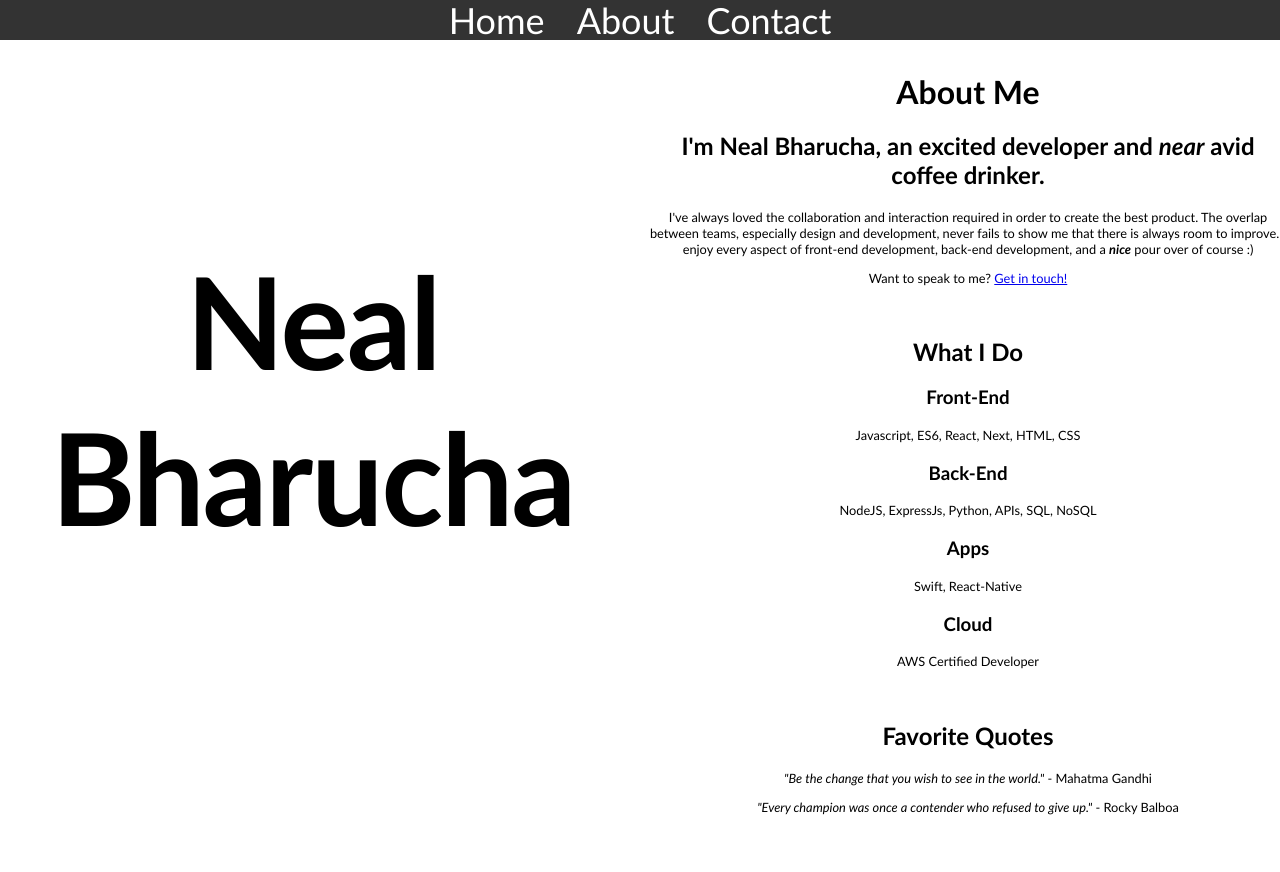
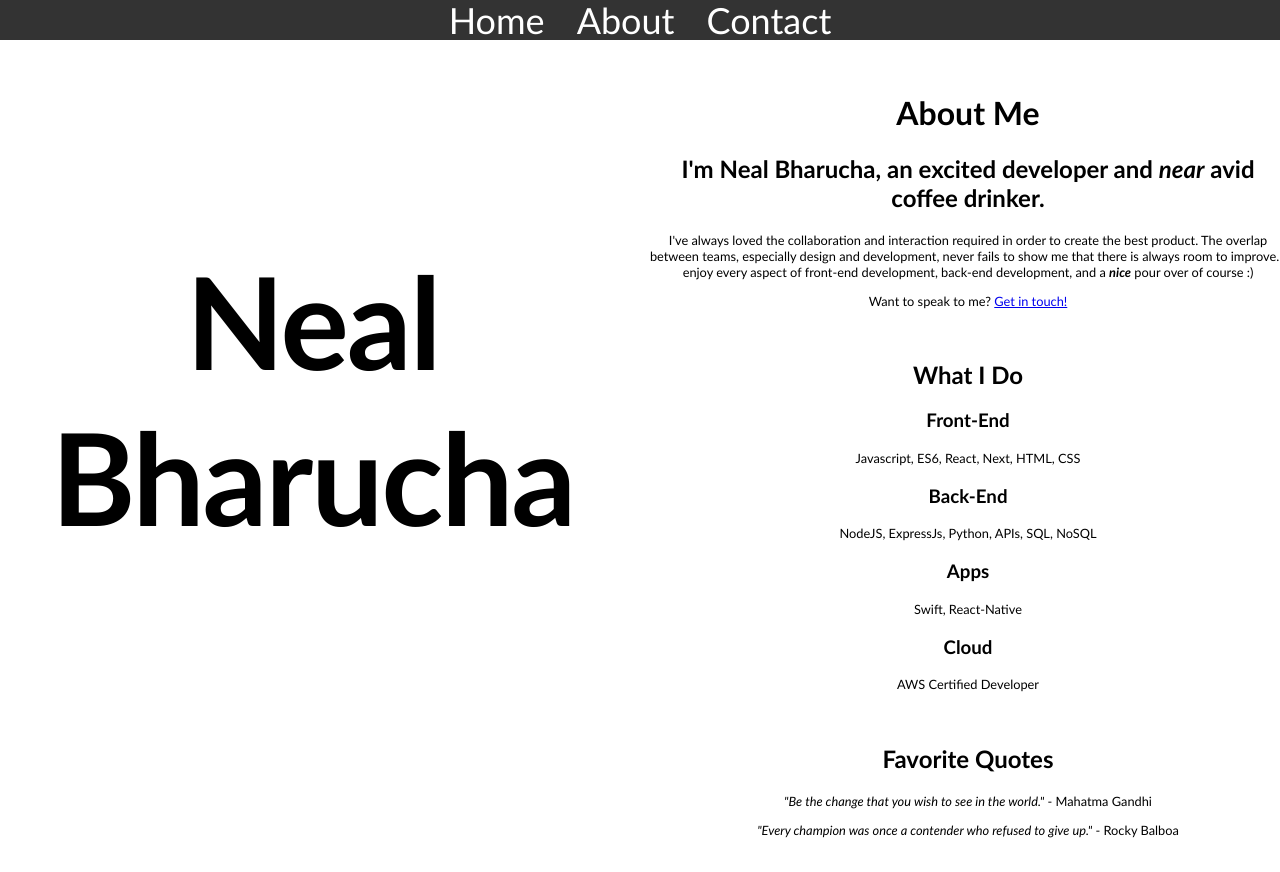
Before and after one commit to ThatDevOpNeal/personal-website, a Next.js app: page /about in a window 1280 px wide. Built offline with nearby package versions, Linux system fonts and the light colour scheme.

Commit message:
Change margin for title

```diff
--- a/pages/about.js
+++ b/pages/about.js
@@ -9,7 +9,7 @@ const About = () => (
       <Title />
     </div>
     <div className="half-container">
-      <h1 className="margin-padding-zero right-side-title">About Me</h1>
+      <h1 className="right-side-title">About Me</h1>
       <div className="align-center right-half-information">
         <h2>
           I'm Neal Bharucha, an excited developer and <i>near</i> avid coffee drinker.
--- a/pages/contact.js
+++ b/pages/contact.js
@@ -14,7 +14,7 @@ const Contact = () => (
       <Title />
     </div>
     <div className="half-container">
-      <h1 className="margin-padding-zero right-side-title">Contact Information</h1>
+      <h1 className="right-side-title">Contact Information</h1>
       <ul className="full-width-center-ul margin-padding-zero">
         <li>
           <Linkedin />
--- a/pages/index.js
+++ b/pages/index.js
@@ -9,7 +9,7 @@ const Index = () => (
       <Title />
     </div>
     <div className="half-container">
-      <h1 className="margin-padding-zero right-side-title">Welcome To My Website!</h1>
+      <h1 className="right-side-title">Welcome To My Website!</h1>
     </div>
   </div>
 );
```
